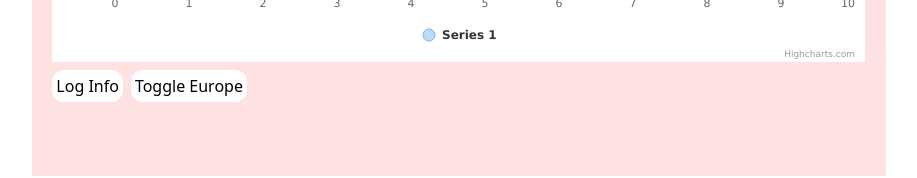
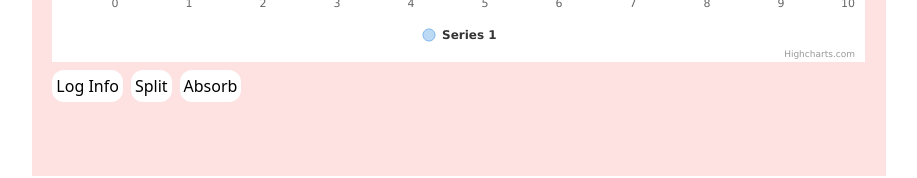
Before and after one commit to RobJJ/charting-playground, a React (Create React App) app: page / in a window 1280 px wide. Shown: the part 491-669 px from the top of the page, without its empty margins (181-1098 px from the left). Built offline with nearby package versions, Linux system fonts and the light colour scheme.

Commit message:
setup of two new functions - split - absorb

```diff
--- a/src/charts/highcharts/scatter-bubble-chart-v2.js
+++ b/src/charts/highcharts/scatter-bubble-chart-v2.js
@@ -248,6 +248,9 @@ const BubbleChartVersion2 = () => {
     }
   };
 
+  const splitButtonHandler = () => {};
+  const absorbButtonHandler = () => {};
+
   return (
     <div>
       {/*<div ref={chartRef} />*/}
@@ -264,7 +267,13 @@ const BubbleChartVersion2 = () => {
           className="bg-white rounded-xl  p-1"
           onClick={toggleButtonHandler}
         >
-          Toggle Europe
+          Split
+        </button>
+        <button
+          className="bg-white rounded-xl  p-1"
+          onClick={toggleButtonHandler}
+        >
+          Absorb
         </button>
       </div>
     </div>
```
